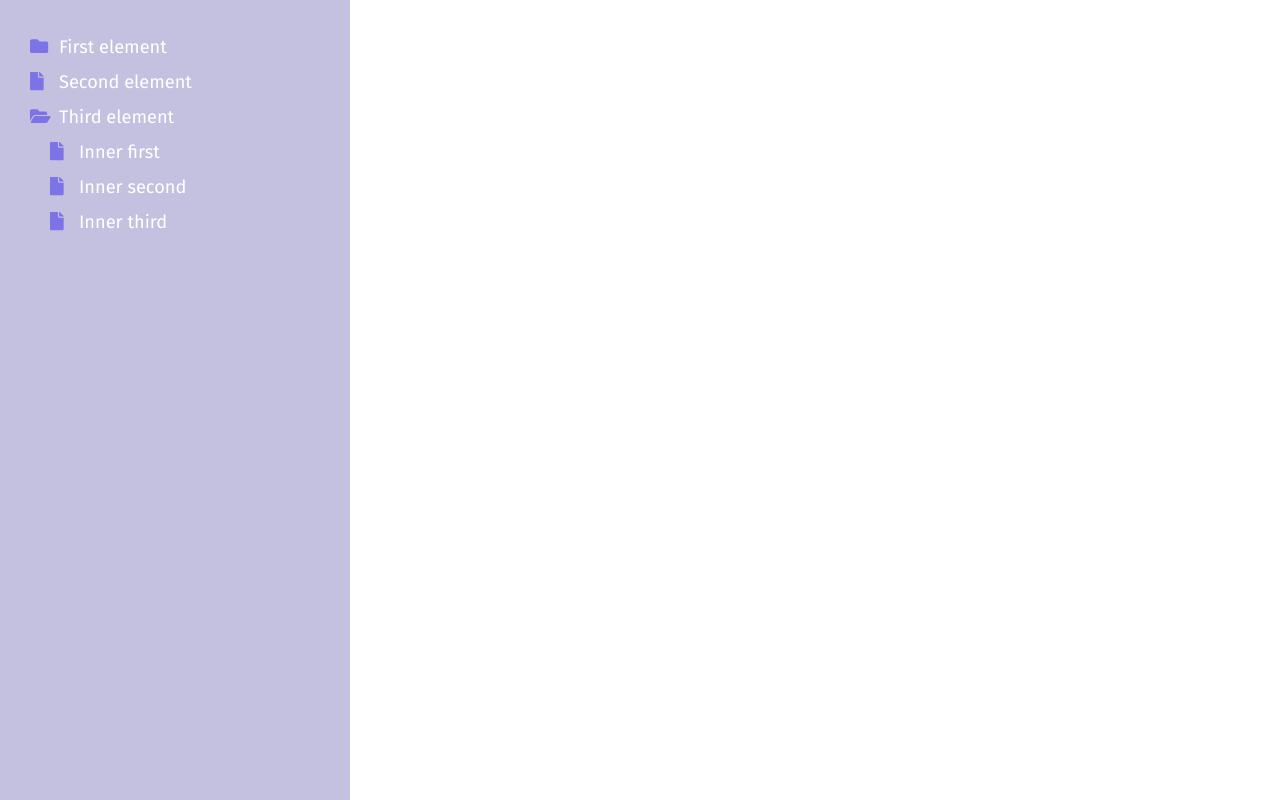
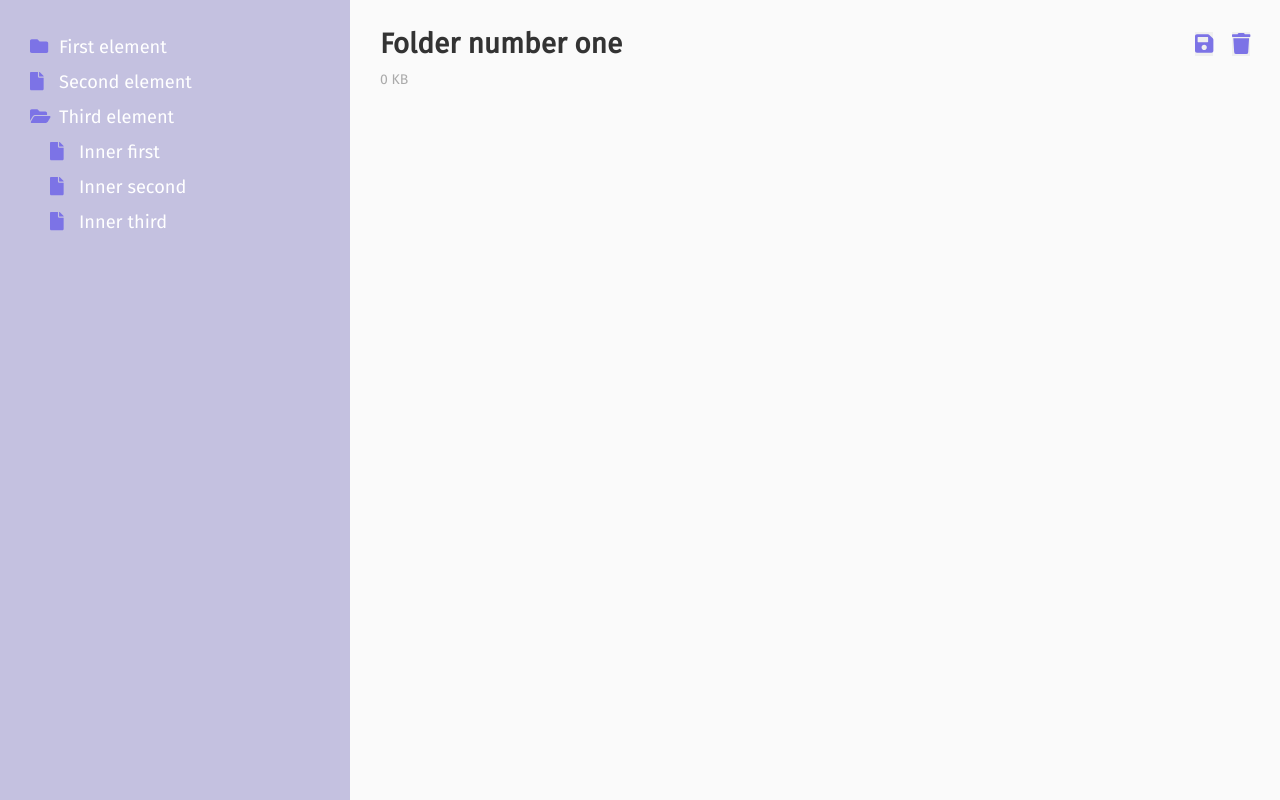
Before and after one commit to SergeyScherbo/file-system, a website: page dev/index.html in a window 1280 px wide. Drawn offline with nearby package versions, Linux system fonts and the light colour scheme; files that its build step writes are made by us from their sources.

Commit message:
header piece

```diff
--- a/dev/index.html
+++ b/dev/index.html
@@ -10,8 +10,8 @@
   <link href="https://fonts.googleapis.com/css?family=Fira+Sans" rel="stylesheet">
 </head>
 <body>
+  <div class="page">
     <aside class="sidebar">
-
       <ul>
         <li>
           <div class="list-el--outer">
@@ -47,5 +47,16 @@
         </li>
       </ul>
     </aside>
+    <main class="main">
+      <header class="main-header">
+        <div class="element-name">Folder number one</div>
+        <div class="element-options">
+          <button><i class="fa fa-save"></i></button>
+          <button><i class="fa fa-trash"></i></button>
+        </div>
+      </header>
+      <div class="element-info">0 KB</div>
+    </main>
+  </div>
 </body>
 </html>
--- a/dev/scss/_reset.scss
+++ b/dev/scss/_reset.scss
@@ -38,3 +38,10 @@ q {
 table {
   border-collapse: collapse;
   border-spacing: 0; }
+
+button {
+  padding: 0;
+  margin: 0;
+  border: none;
+  outline: none;
+}
--- a/dev/scss/main.scss
+++ b/dev/scss/main.scss
@@ -19,6 +19,10 @@ body {
   margin: 0;
   font-size: 1rem;
   font-family: 'Fira Sans';
+}
+
+.page {
+  @extend %df;
 }
 
 .sidebar {
@@ -73,3 +77,37 @@ body {
   margin-right: 15px;
   color: $icons;
 }
+
+.main {
+  flex: 1;
+  height: 100vh;
+  padding: 30px;
+  background-color: $main-area;
+}
+
+.main-header {
+  @extend %df;
+  justify-content: space-between;
+  align-items: center;
+}
+
+.element-name {
+  font-size: 2rem;
+  font-weight: 700;
+  color: #333;
+}
+
+.element-options {
+  button {
+    font-size: 1.5rem;
+    color: $icons;
+    &:not(:last-of-type) {
+      margin-right: 15px;
+    }
+  }
+}
+
+.element-info {
+  margin-top: 15px;
+  color: #aaa;
+}
```
Also changed, not shown: dest/index.html (+12 -1 lines), dest/css/main.css. Lines whose indentation alone changed are shown as unchanged.
